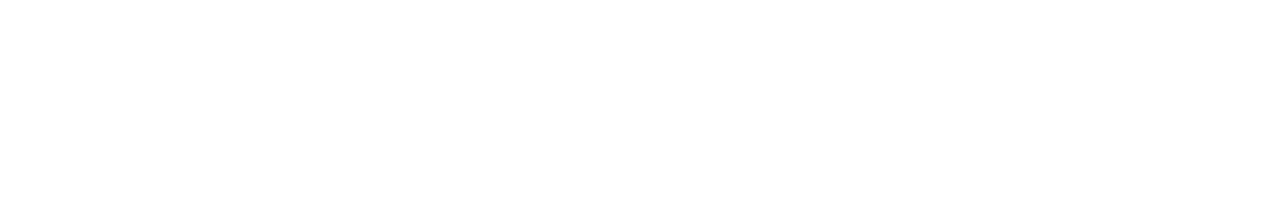
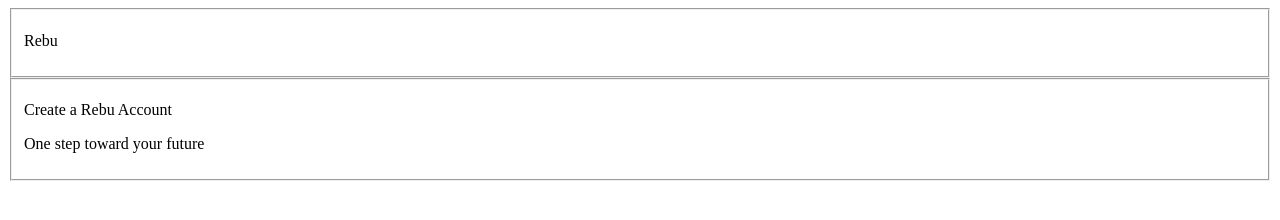
Before and after one commit to Kaevhi/Rebu, a plain HTML site: page signUp.html in a window 1280 px wide. Drawn offline with Linux system fonts and the light colour scheme.

Commit message:
Update signUp.html

```diff
--- a/signUp.html
+++ b/signUp.html
@@ -3,9 +3,19 @@
 <head>
     <meta charset="UTF-8">
     <meta name="viewport" content="width=device-width, initial-scale=1.0">
-    <title>Document</title>
+    <title>Rebu</title>
 </head>
 <body>
 
+    <fieldset>
+        <p>Rebu</p>
+
+    </fieldset>
+
+    <fieldset>
+        <p>Create a Rebu Account</p>
+        <p>One step toward your future</p>
+    </fieldset>
+
 </body>
 </html>
```
